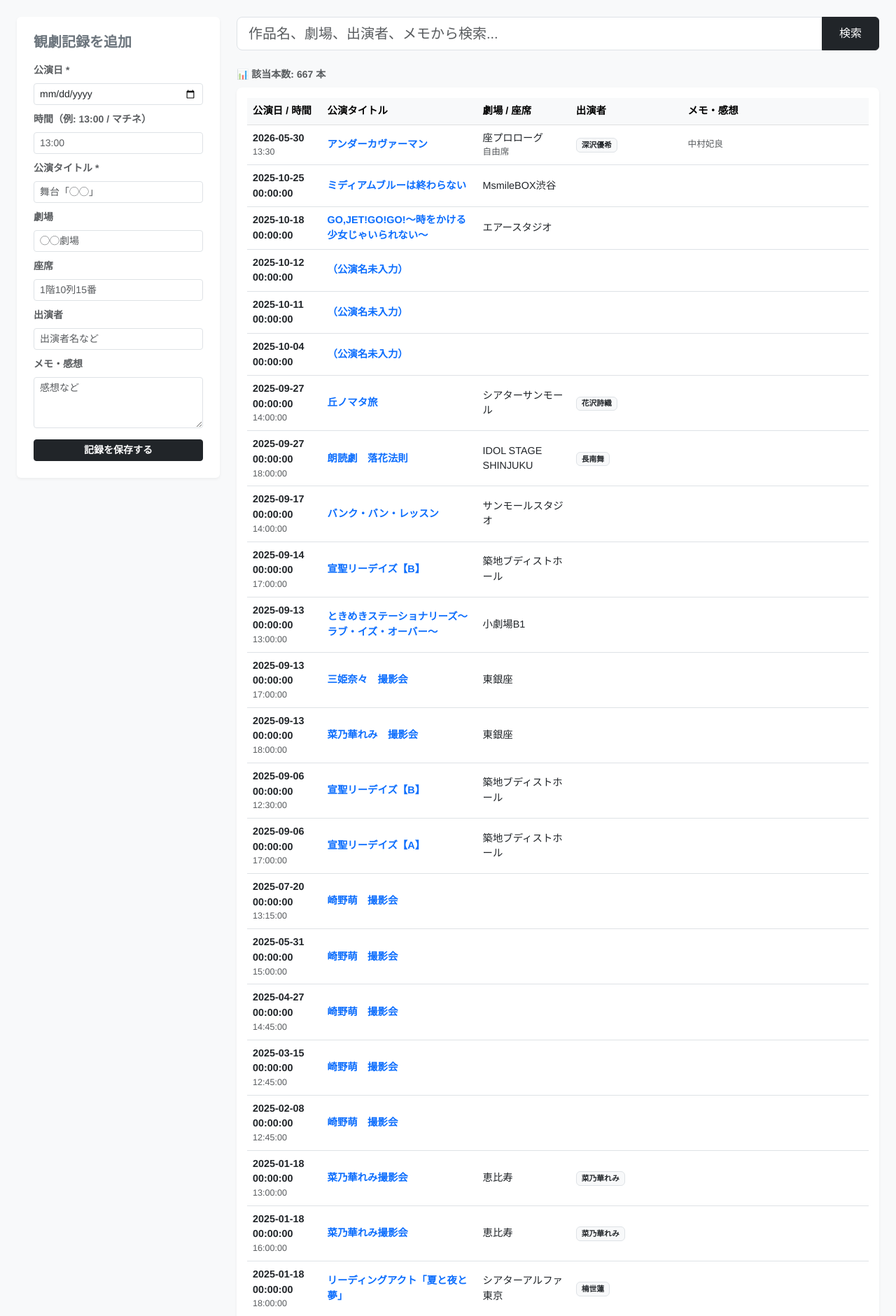
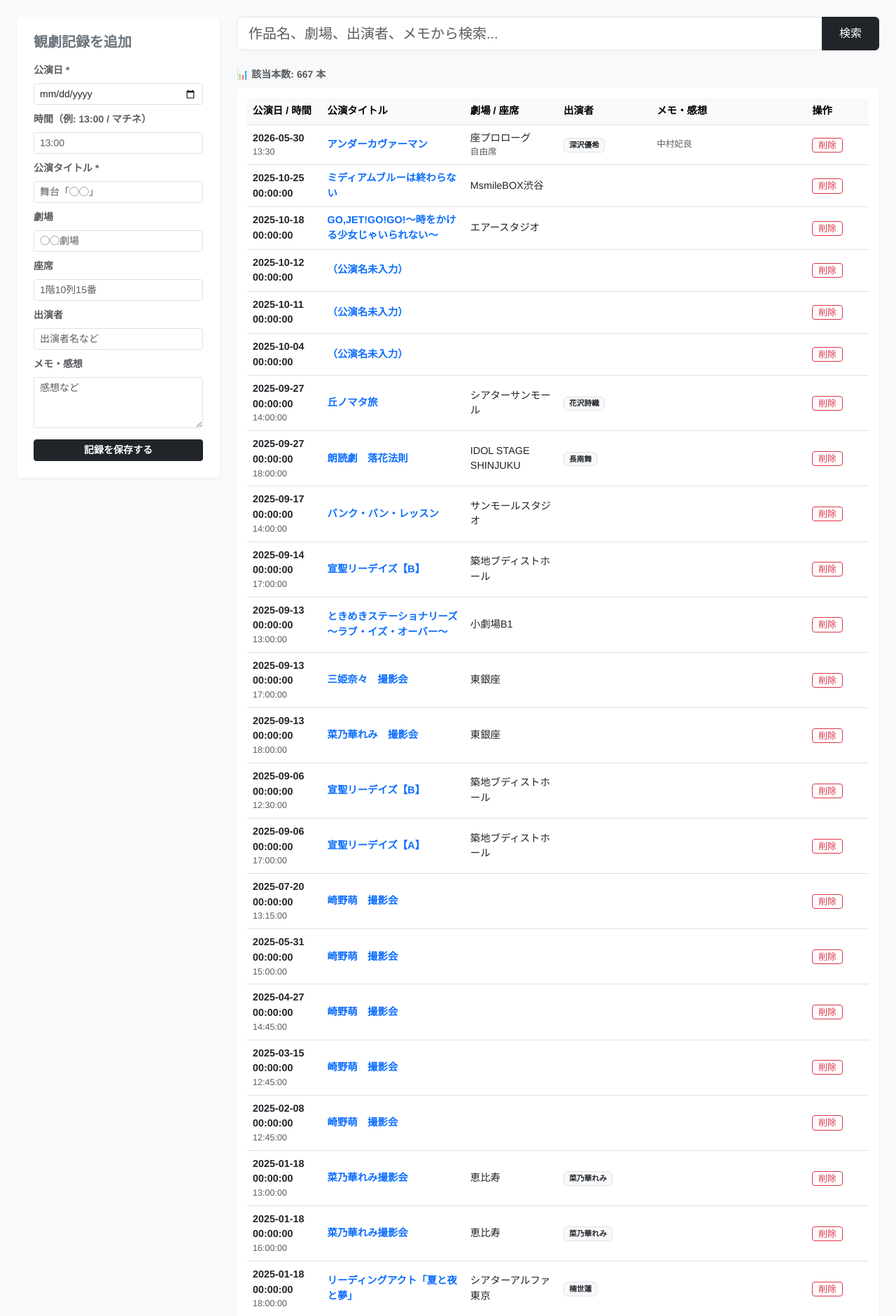
Before and after one commit to Hisao-S/theaterlog, a Flask app: page / in a window 1280 px wide. Shown: the part 56-1937 px from the top of the page at 70% size. Run offline with Flask 3, Linux system fonts and the light colour scheme; data comes from the database, SQL or seed files in the repository.

Commit message:
Update index.html

```diff
--- a/templates/index.html
+++ b/templates/index.html
@@ -77,10 +77,11 @@
                     <thead class="table-light">
                         <tr>
                             <th style="width: 12%">公演日 / 時間</th>
-                            <th style="width: 25%">公演タイトル</th>
+                            <th style="width: 23%">公演タイトル</th>
                             <th style="width: 15%">劇場 / 座席</th>
-                            <th style="width: 18%">出演者</th>
-                            <th style="width: 30%">メモ・感想</th>
+                            <th style="width: 15%">出演者</th>
+                            <th style="width: 25%">メモ・感想</th>
+                            <th style="width: 10%">操作</th>
                         </tr>
                     </thead>
                     <tbody>
@@ -97,10 +98,15 @@
                             </td>
                             <td><span class="badge bg-light text-dark border text-wrap text-start">{{ log.handler }}</span></td>
                             <td class="text-muted small" style="white-space: pre-wrap;">{{ log.memo }}</td>
+                            <td>
+                                <form action="/delete/{{ log.rowid }}" method="POST" onsubmit="return confirm('この観劇記録を本当に削除しますか？');">
+                                    <button type="submit" class="btn btn-outline-danger btn-sm py-0 px-2" style="font-size: 0.8rem;">削除</button>
+                                </form>
+                            </td>
                         </tr>
                         {% else %}
                         <tr>
-                            <td colspan="5" class="text-center text-muted py-4">記録が見つかりませんでした。</td>
+                            <td colspan="6" class="text-center text-muted py-4">記録が見つかりませんでした。</td>
                         </tr>
                         {% endfor %}
                     </tbody>
```
